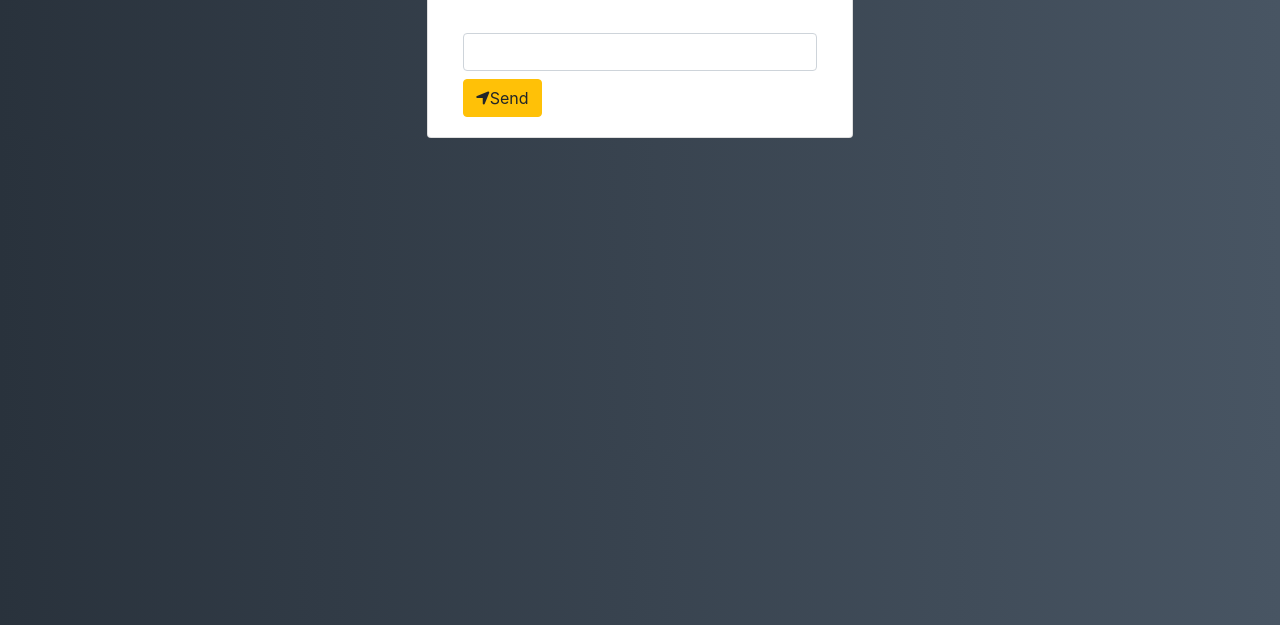
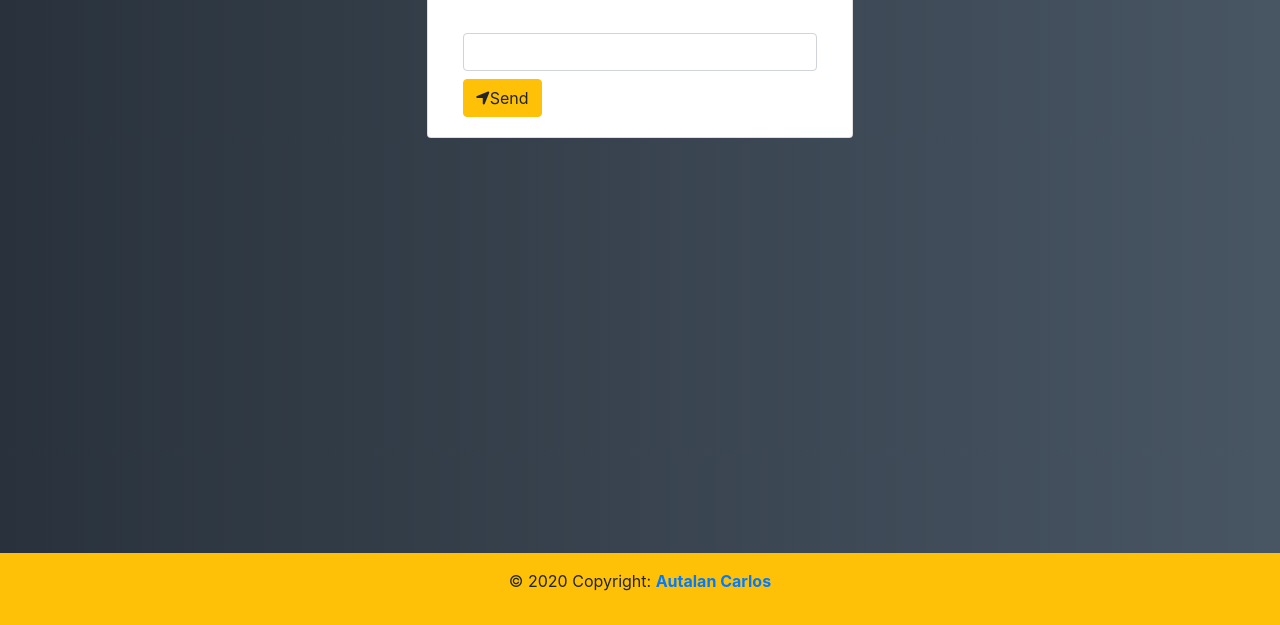
Before and after one commit to alecharl/chat, a website: page src/public/index.html in a window 1280 px wide. Shown: the part 175-800 px from the top of the page. Drawn offline with nearby package versions, Linux system fonts and the light colour scheme; no server answers.

Commit message:
Se modifica footer simple

```diff
--- a/package.json
+++ b/package.json
@@ -4,13 +4,14 @@
   "description": "",
   "main": "index.js",
   "scripts": {
-    "start":"node src/index.js",
+    "start": "node src/index.js",
     "test": "echo \"Error: no test specified\" && exit 1"
   },
   "keywords": [],
   "author": "",
   "license": "ISC",
   "dependencies": {
+    "@popperjs/core": "^2.4.0",
     "express": "^4.17.1",
     "mongoose": "^5.9.6",
     "socket.io": "^2.3.0"
--- a/src/public/css/main.css
+++ b/src/public/css/main.css
@@ -20,3 +20,10 @@ body {
 .loaded-msgs {
     font-style: italic;
 }
+
+#footer{
+    position: absolute;
+    bottom:0;
+    width: 100%;
+    height: 9%;
+}
--- a/src/public/index.html
+++ b/src/public/index.html
@@ -40,11 +40,10 @@
             <div class="col-md-6 offset-md-1">
                 <div class="card">
                     <div class="card-header">
-                        <h4 id="actualUser"><i class= "fas fa-user"></i> </h4>
+                        <h4 id="actualUser"><i class= "fas fa-user"></i></h4>
                     </div>
 
-                    <div id="chat" class="card-body">
-                    </div>
+                    <div id="chat" class="card-body"></div>
                     <form id="message-form" class="card-footer" autocomplete="off">
                         <div class="input-group">
                             <input type="text" id="message" class="form-control">
@@ -69,6 +68,11 @@
         </div>
     </div>
 
+    <footer class="page-footer bg-warning font-small text-center py-3" id="footer">© 2020 Copyright:
+        <a href="http://CV.Autalan" class="alert-link"> Autalan Carlos</a>
+    </footer>
+
+
     <!-- JQUERY ONLINE -->
 <!--     <script src="https://code.jquery.com/jquery-3.5.1.min.js" integrity="sha256-9/aliU8dGd2tb6OSsuzixeV4y/faTqgFtohetphbbj0=" crossorigin="anonymous"></script>
  -->
```
Also changed, not shown: 1 other file.
